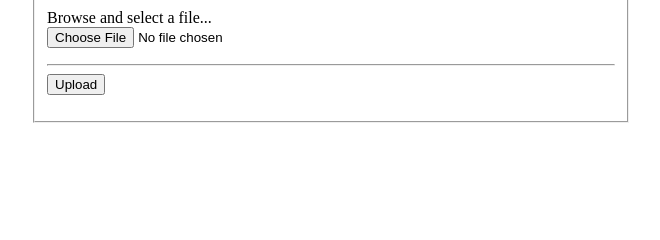
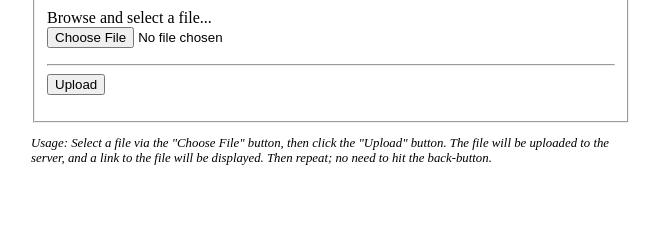
Before and after one commit to birkin/reserves_uploader, a Django app: template reserves_uploader_app/templates/single_file.html in a window 1280 px wide. Shown: the part 74-314 px from the top of the page, without its empty margins (309-969 px from the left). Run offline with Django 3.2, Linux system fonts and the light colour scheme; the template is opened without the code that fills it, so the values that code supplies are empty; parts of the project's set-up code (start-up, migrations or seed data) failed here and were passed over.

Commit message:
adds usage text.

```diff
--- a/reserves_uploader_app/templates/single_file.html
+++ b/reserves_uploader_app/templates/single_file.html
@@ -12,10 +12,9 @@
             p#prohibited_paragraph {
                 font-size: 80%;
             }
-            /* the style below doesn't work; i think because the div is empty. */
-            /*
-            div#bul_pl_header_end {
-                padding-bottom: 5em;
+            p#usage {
+                font-size: 80%;
+                font-style: italic;
             }
             */
         </style>
@@ -55,6 +54,12 @@
 					</p>
 				</form>
 			</fieldset>
+            <p id="usage">
+                Usage: Select a file via the "Choose File" button, then click the "Upload" button.
+                The file will be uploaded to the server, and a link to the file will be displayed.
+                Then repeat; no need to hit the back-button.
+            </p>
+
 		</div>
     </body>
 </html>
```
